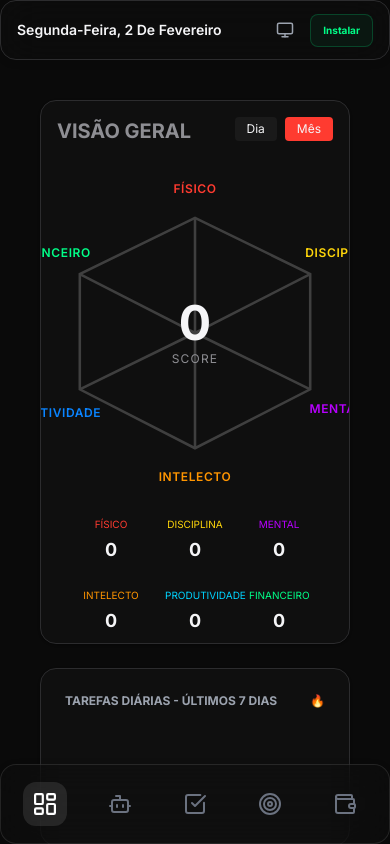
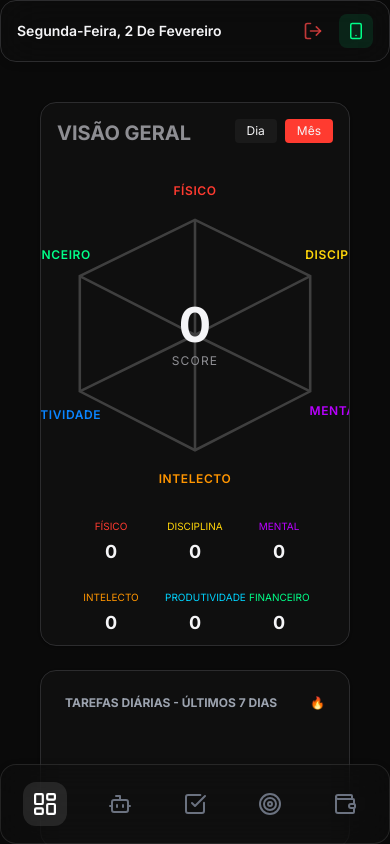
Before and after one commit to 0liveiraDev/natron-ia, a React (Vite) app in the folder frontend/: page /dashboard in a window 390 px wide. Built offline with nearby package versions, Linux system fonts and the light colour scheme; no server answers; sample sign-in values are in the browser's storage.

Commit message:
feat: final mobile UX refinements, automatic detection and logout

```diff
--- a/frontend/src/components/Header.tsx
+++ b/frontend/src/components/Header.tsx
@@ -1,13 +1,15 @@
 import React, { useState, useEffect } from 'react';
 import { useNavigate } from 'react-router-dom';
 import { motion } from 'framer-motion';
-import { Bot, Smartphone, Monitor } from 'lucide-react';
+import { Bot, Smartphone, Monitor, LogOut } from 'lucide-react';
 import { useUser } from '../contexts/UserContext';
 import { useUI } from '../contexts/UIContext';
+import { useAuth } from '../contexts/AuthContext';
 
 const Header: React.FC = () => {
     const navigate = useNavigate();
-    const { user } = useUser();
+    const { user, clearUser } = useUser();
+    const { logout } = useAuth();
     const { isMobileMode, toggleMobileMode } = useUI();
     const [isInstalled, setIsInstalled] = useState(false);
     const [deferredPrompt, setDeferredPrompt] = useState<any>(null);
@@ -169,6 +171,21 @@ const Header: React.FC = () => {
             </div>
 
             <div className="flex items-center gap-2 sm:gap-4 shrink-0">
+                {/* Logout Button - Mobile Mode Only */}
+                {isMobileMode && (
+                    <button
+                        onClick={() => {
+                            clearUser();
+                            logout();
+                            window.location.href = '/login';
+                        }}
+                        className="p-2 rounded-lg text-red-500/80 hover:bg-red-500/10 transition-colors"
+                        title="Sair"
+                    >
+                        <LogOut size={20} />
+                    </button>
+                )}
+
                 {/* Mobile Mode Toggle */}
                 <button
                     onClick={toggleMobileMode}
@@ -181,7 +198,7 @@ const Header: React.FC = () => {
                     </span>
                 </button>
 
-                {!isInstalled && (
+                {!isInstalled && !isMobileMode && (
                     <button
                         onClick={installPWA}
                         className="flex items-center gap-2 px-3 sm:px-4 py-2 rounded-lg border border-[#00ff88]/20 bg-[#00ff88]/5 hover:bg-[#00ff88]/10 transition-colors text-[10px] sm:text-sm font-bold text-[#00ff88]"
--- a/frontend/src/components/MobileNav.tsx
+++ b/frontend/src/components/MobileNav.tsx
@@ -14,7 +14,7 @@ const MobileNav: React.FC = () => {
     ];
 
     return (
-        <nav className="fixed bottom-0 left-0 right-0 h-20 glass-card border-t border-white/10 px-6 flex items-center justify-between z-50 md:hidden">
+        <nav className="fixed bottom-0 left-0 right-0 h-20 glass-card border-t border-white/10 px-6 flex items-center justify-between z-50">
             {menuItems.map((item) => {
                 const isActive = location.pathname === item.path;
                 return (
--- a/frontend/src/contexts/UIContext.tsx
+++ b/frontend/src/contexts/UIContext.tsx
@@ -10,7 +10,10 @@ const UIContext = createContext<UIContextType | undefined>(undefined);
 export const UIProvider: React.FC<{ children: React.ReactNode }> = ({ children }) => {
     const [isMobileMode, setIsMobileMode] = useState<boolean>(() => {
         const saved = localStorage.getItem('mobileMode');
-        return saved === 'true';
+        if (saved !== null) return saved === 'true';
+
+        // Automatic detection if no preference is saved
+        return window.innerWidth < 768;
     });
 
     useEffect(() => {
```
